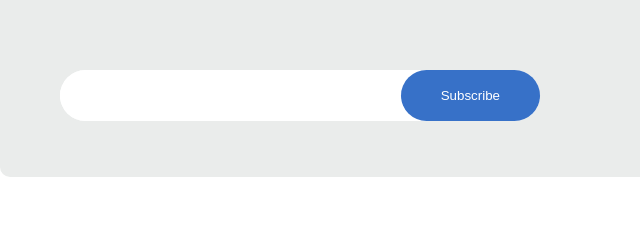
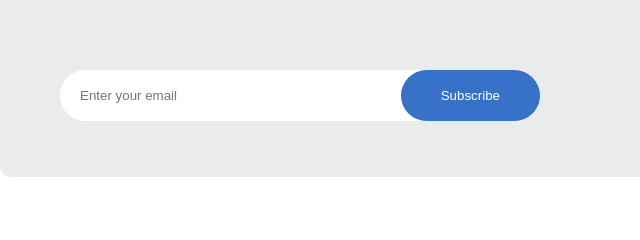
Before and after one commit to arion1986/day_1.2, a plain HTML site: page index.html in a window 1280 px wide. Shown: the part 4220-4460 px from the top of the page, 0-640 px from the left. Drawn offline with Linux system fonts and the light colour scheme.

Commit message:
seven commit

```diff
--- a/index.html
+++ b/index.html
@@ -343,7 +343,7 @@
         <br /><br /><br /><br /><br />
 
         <div class="bt4">
-          <input
+          <input placeholder="Enter your email"
             style="
               border: none;
               outline: none;
```
